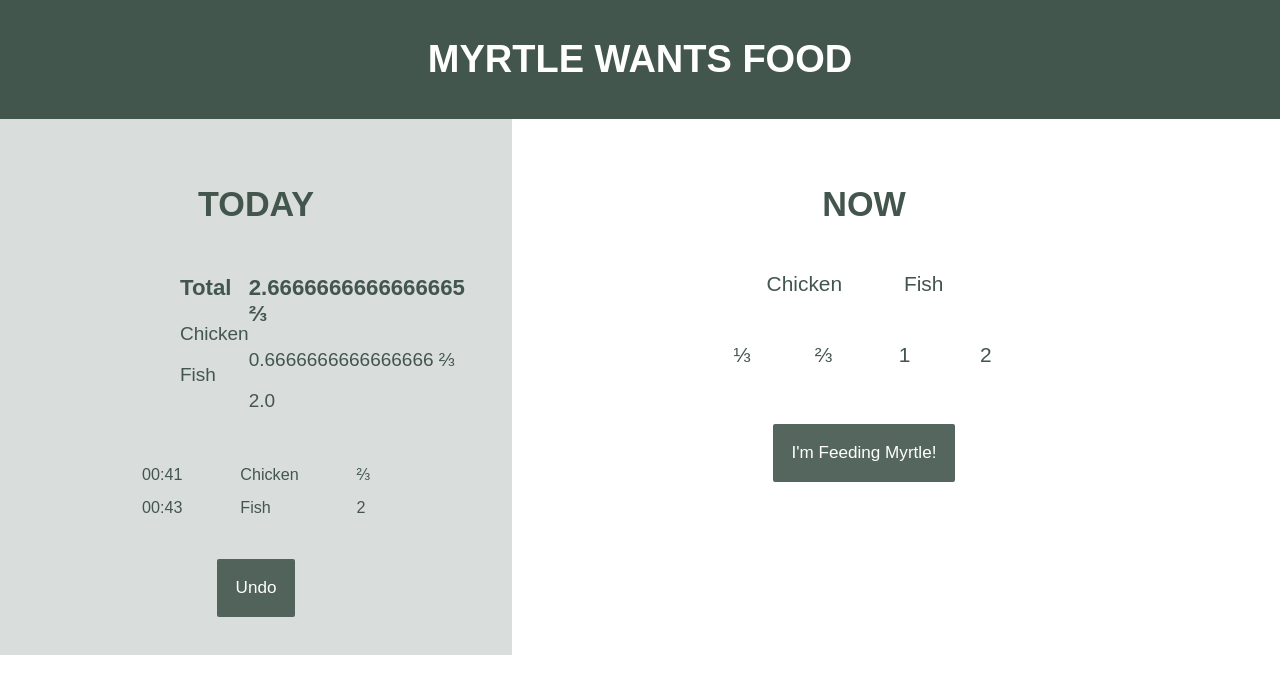
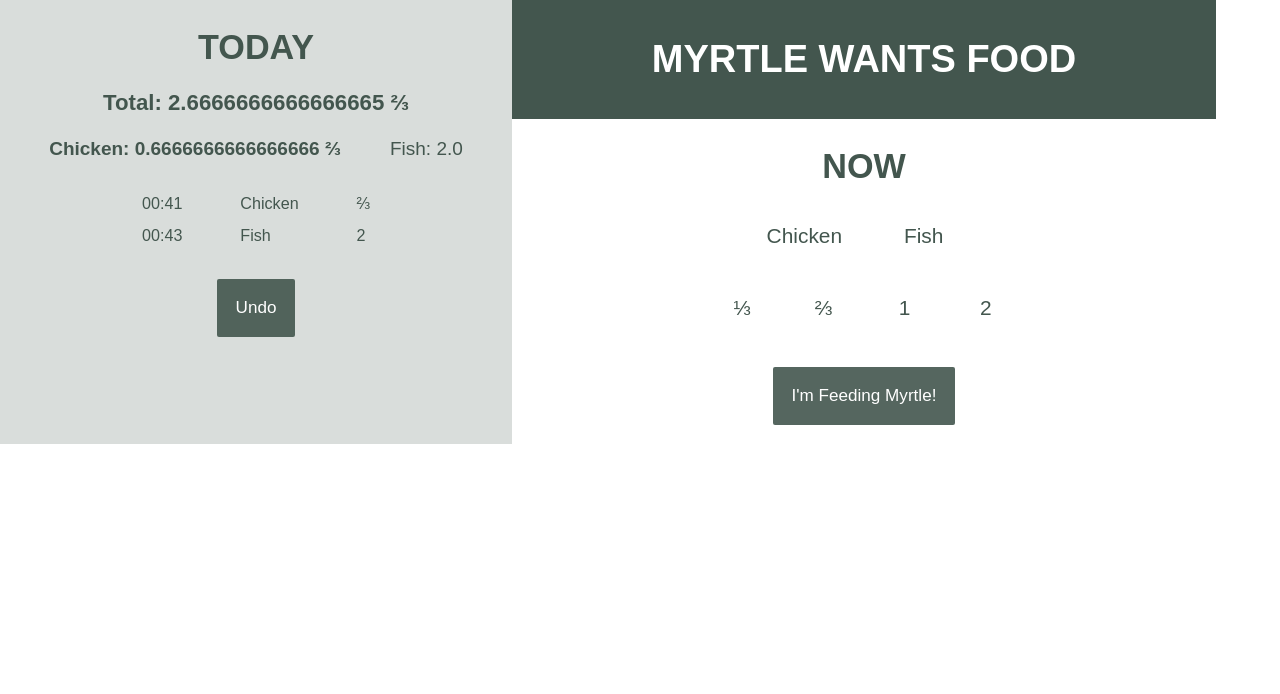
Before and after one commit to kaymo/myrtles_feeding_station, a Flask app: page / in a window 1280 px wide. Shown: the top 694 px of the page. Run offline with Flask 2, Linux system fonts and the light colour scheme; data comes from the database, SQL or seed files in the repository.

Commit message:
Layout and styling tweaks

```diff
--- a/static/style.css
+++ b/static/style.css
@@ -22,6 +22,7 @@ h1 {
 h2 {
     font-size: 1.8rem;
     text-transform: uppercase;
+    margin-bottom: 0;
 }
 
 .columns {
@@ -35,22 +36,24 @@ h2 {
     width: 40%;
     color: rgb(67, 86, 78);
     background-color: rgba(67, 86, 78, 0.2);
-    padding: 2rem 0;
 }
 
-.now {
-    width: 20rem;
-    width: 55%;
-    padding: 2rem 0;
-    color: rgb(67, 86, 78);
+.bold {
+    font-weight: bold;
 }
 
 .today--flavour-breakdown {
-    width: 8rem;
-    display: flex;
-    text-align: left;
-    justify-content: space-between;
+    width: 100%;
+    text-align: center;
     padding-bottom: 1rem;
+}
+
+.today--flavour-breakdown .columns {
+    justify-content: space-evenly;
+}
+
+.today--flavour-breakdown .columns p {
+    margin: 0;
 }
 
 .today--portions {
@@ -62,8 +65,19 @@ h2 {
     line-height: 0.85rem;
 }
 
-.now--flavour, .now--quantity {
-  margin-bottom: 0.5rem;
+.now {
+    width: 20rem;
+    width: 55%;
+    color: rgb(67, 86, 78);
+}
+
+.now--flavour {
+    margin-top: 1rem;
+    margin-bottom: 0.5rem;
+}
+
+.now--quantity {
+    margin-bottom: 0.5rem;
 }
 
 input {
@@ -91,12 +105,12 @@ input:checked+label {
 }
 
 button {
+    margin: 1rem 0;
     padding: 1rem;
     border-radius: 2px;
     font-size: 0.9rem;
     border: 0;
     outline: none;
-    margin-top: 1.5rem;
     color: white;
     background-color: rgba(67, 86, 78, 0.9);
 }
--- a/templates/main.html
+++ b/templates/main.html
@@ -1,20 +1,14 @@
 {% extends "layout.html" %}
 {% block body %}
     <div id="main">
-        <h1>Myrtle Wants Food</h1>
         <div class="columns">
             <div class="today">
                 <h2>Today</h2>
                 <div class="today--flavour-breakdown">
-                    <div class="today--flavour">
-                        <h3>Total</h3>
-                        <p>Chicken</p>
-                        <p>Fish</p>
-                    </div>
-                    <div class="today--quantity">
-                        <h3>{{ today['total'] | safe }}</h3>
-                        <p>{{ today['chicken'] | safe }}</p>
-                        <p>{{ today['fish'] | safe }}</p>
+                    <h3>Total: {{ today['total'] | safe }}</h3>
+                    <div class="columns">
+                        <p class="{{ 'bold' if today['chicken'] < today['fish']}}">Chicken: {{ today['chicken'] | safe }}</p>
+                        <p class="{{ 'bold' if today['fish'] < today['chicken']}}">Fish: {{ today['fish'] | safe }}</p>
                     </div>
                 </div>
                 <div class="today--portions">
@@ -39,6 +33,7 @@
                 </form>
             </div>
             <div class="now">
+                <h1>Myrtle Wants Food</h1>
                 <h2>Now</h2>
                 <form action="/food-portions" method="post">
                     <div class="now--flavour">
```
